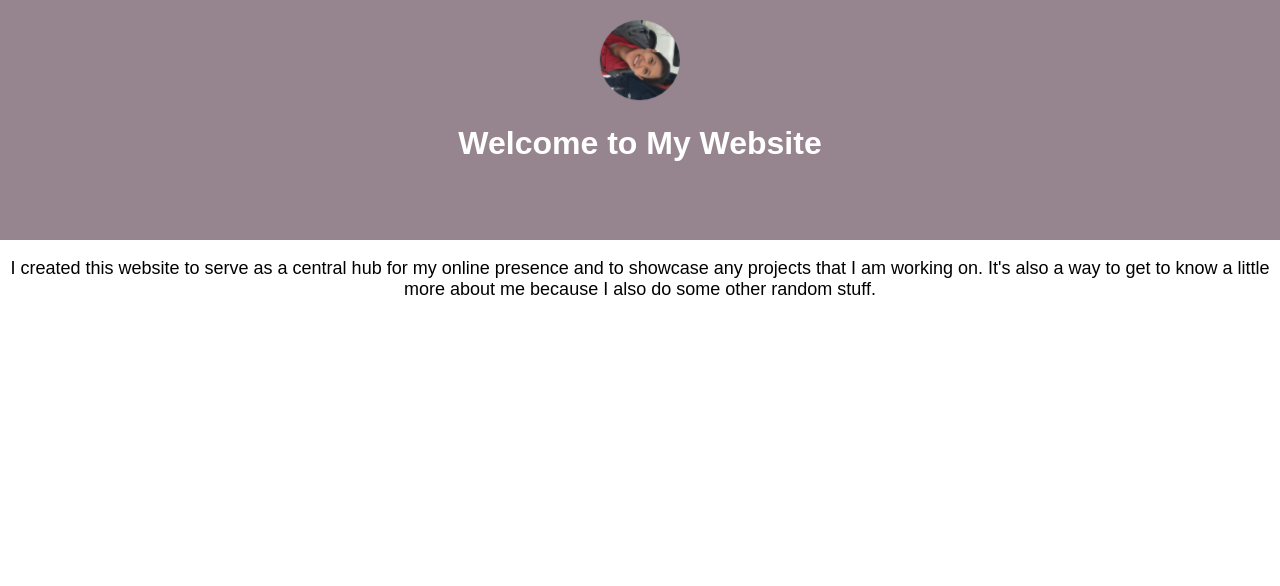
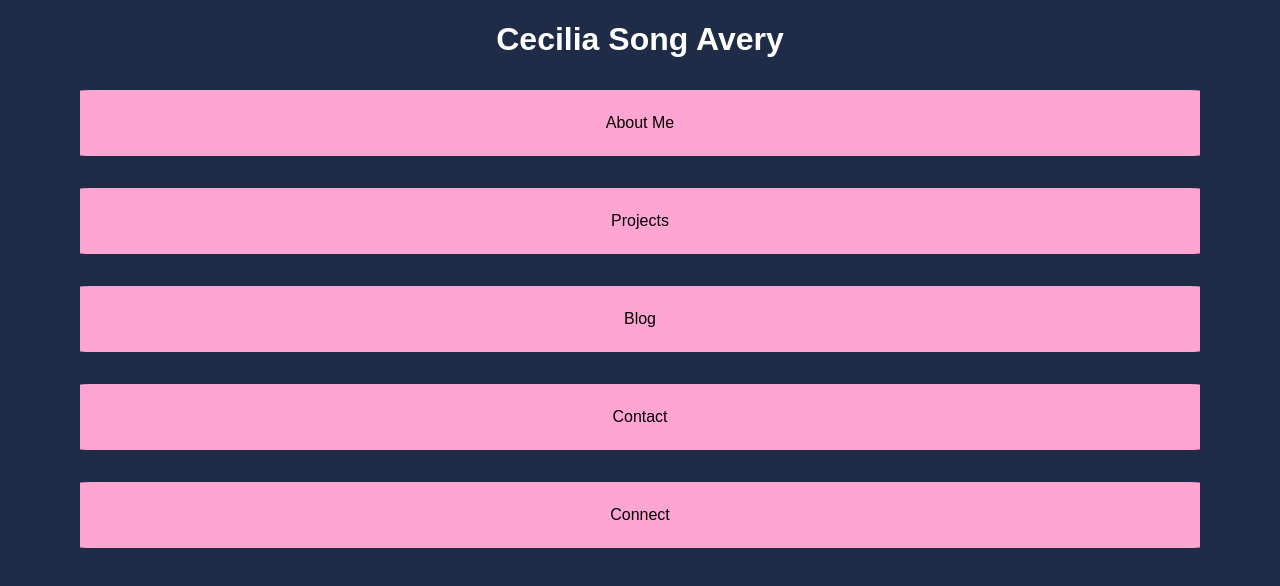
Before and after one commit to cilavery/cecilia-avery-nyc, a React (Create React App) app: page / in a window 1280 px wide. Shown: the top 586 px of the page. Built offline with nearby package versions, Linux system fonts and the light colour scheme.

Commit message:
basic-components

```diff
--- a/public/index.html
+++ b/public/index.html
@@ -19,12 +19,10 @@
       work correctly both with client-side routing and a non-root public URL.
       Learn how to configure a non-root public URL by running `npm run build`.
     -->
-    <title>React App</title>
+    <title>Cecilia Avery</title>
   </head>
   <body>
-    <noscript>
-      You need to enable JavaScript to run this app.
-    </noscript>
+
     <div id="root"></div>
     <!--
       This HTML file is a template.
--- /dev/null
+++ b/src/AboutMe.js
@@ -0,0 +1,11 @@
+import React, { Component } from 'react';
+
+class AboutMe extends Component {
+  render() {
+    return (
+      <div>There is so much to learn but such little time.</div>
+    )
+  }
+}
+
+export default AboutMe;
--- a/src/App.css
+++ b/src/App.css
@@ -1,29 +1,28 @@
-.App {
-  text-align: center;
+body {
+  background-color: #1f2c47;
 }
 
-.App-logo {
-  animation: App-logo-spin infinite 20s linear;
-  height: 80px;
-  border-radius: 50%;
+.title {
+  text-align: center;
+  color: white;
+}
+.title-box:hover {
+  background-color:white;
+  text-align: center;
+  margin: 2em 5em 2em 5em;
+  padding: 1.5em;
+  border-radius: 1%;
 }
 
-.App-header {
-  background-color: #96858F;
-  height: 25vh;
-  padding: 20px;
-  color: white;
+.title-box {
+  background-color: #ffa5d2;
+  text-align: center;
+  margin: 2em 5em 2em 5em;
+  padding: 1.5em;
+  border-radius: 1%;
 }
 
-.App-title {
-  font-size: 1.5em;
+a {
+  text-decoration: none;
+  color: black;
 }
-
-.App-intro {
-  font-size: large;
-}
-
-@keyframes App-logo-spin {
-  from { transform: rotate(0deg); }
-  to { transform: rotate(360deg); }
-}
--- a/src/App.js
+++ b/src/App.js
@@ -1,18 +1,78 @@
 import React, { Component } from 'react';
+import AboutMe from './AboutMe';
+import Projects from './Projects';
+import Contact from './Contact';
+import Connect from './Connect';
 import './App.css';
 
 class App extends Component {
+  constructor(props) {
+    super(props)
+    this.state = {
+      aboutMe: false,
+      projects: false,
+      contact: false,
+      connect: false
+    }
+
+    this.hoverAboutMe = this.hoverAboutMe.bind(this);
+    this.hoverProjects = this.hoverProjects.bind(this);
+    this.hoverContact = this.hoverContact.bind(this);
+    this.hoverConnect = this.hoverConnect.bind(this);
+  }
+
+  hoverAboutMe() {
+    this.setState({
+      aboutMe: !this.state.aboutMe
+    })
+  }
+
+  hoverProjects() {
+    this.setState({
+      projects: !this.state.projects
+    })
+  }
+
+  hoverContact() {
+    this.setState({
+      contact: true
+    })
+  }
+
+  handleContact() {
+    this.setState({
+      contact: false
+    })
+  }
+
+  hoverConnect() {
+    this.setState({
+      connect: !this.state.connect
+    })
+  }
+
   render() {
     return (
-      <div className="App">
-        <header className="App-header">
-          <img src="cil_winter.jpg" className="App-logo" alt="logo" />
-          <h1 className="Cecilia Song Avery">Welcome to My Website</h1>
-        </header>
-        <p className="App-intro">
-          I created this website to serve as a central hub for my online presence and to showcase any projects that I am working on. It's also a way to get to know a little more about me because I also do some other random stuff.
-        </p>
+     <div>
+      <h1 className='title'>Cecilia Song Avery</h1>
+      <div className='title-box' onClick={this.hoverAboutMe}>
+      About Me
+      {this.state.aboutMe ? <AboutMe /> : null}
       </div>
+      <div className='title-box' onClick={this.hoverProjects}>
+      Projects
+      {this.state.projects ? <Projects /> : null}
+      </div>
+      <a href='https://medium.com/@ceciliasongavery' target='none'><div className='title-box'>Blog</div></a>
+      <div className='title-box' onClick={this.hoverContact}>
+      Contact
+      {this.state.contact ? <Contact handleContact={this.handleContact}/> : null}
+      </div>
+      <div className='title-box' onClick={this.hoverConnect}>
+      Connect
+      {this.state.connect ? <Connect /> : null}
+      </div>
+    </div>
     );
   }
 }
--- /dev/null
+++ b/src/Connect.js
@@ -0,0 +1,12 @@
+import React, { Component } from 'react';
+
+class Connect extends Component {
+  render() {
+    return (
+      <div>GitHub | LinkedIn | Facebook | Twitter
+      </div>
+    )
+  }
+}
+
+export default Connect;
--- /dev/null
+++ b/src/Contact.js
@@ -0,0 +1,33 @@
+import React, { Component } from 'react';
+
+class Contact extends Component {
+  constructor(props) {
+    super(props)
+    this.state = {
+      yourName: '',
+      yourMessage: ''
+    }
+
+    this.handleSubmit = this.handleSubmit.bind(this);
+  }
+
+  handleSubmit() {
+    this.props.handleContact();
+  }
+
+  render() {
+    return (
+      <form onSubmit={this.handleSubmit}>
+        <label>Your Name</label>
+        <input type='text'></input>
+        <label>Your email</label>
+        <input type='text'></input>
+        <label>Your Message</label>
+        <input type='text'></input>
+        <button type='submit'>Send</button>
+      </form>
+    )
+  }
+}
+
+export default Contact;
--- /dev/null
+++ b/src/Projects.js
@@ -0,0 +1,11 @@
+import React, { Component } from 'react';
+
+class AboutMe extends Component {
+  render() {
+    return (
+      <div>There is so much to learn but such little time.</div>
+    )
+  }
+}
+
+export default AboutMe;
```
